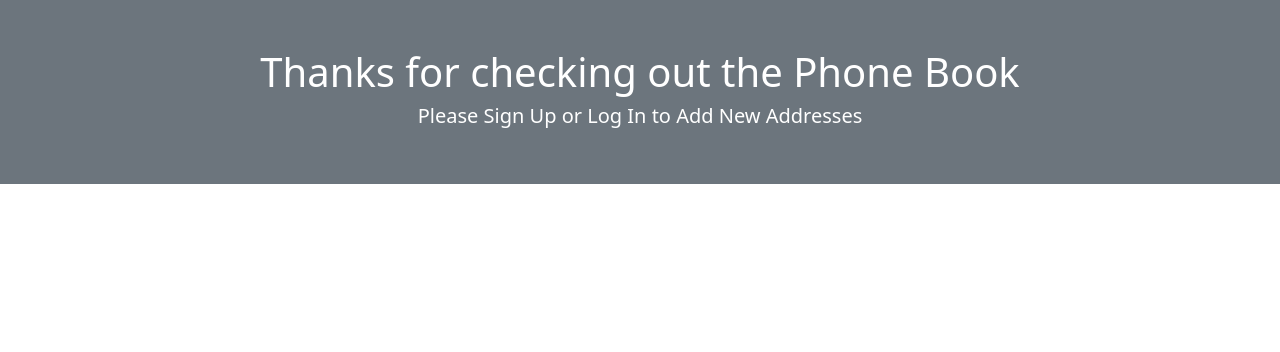
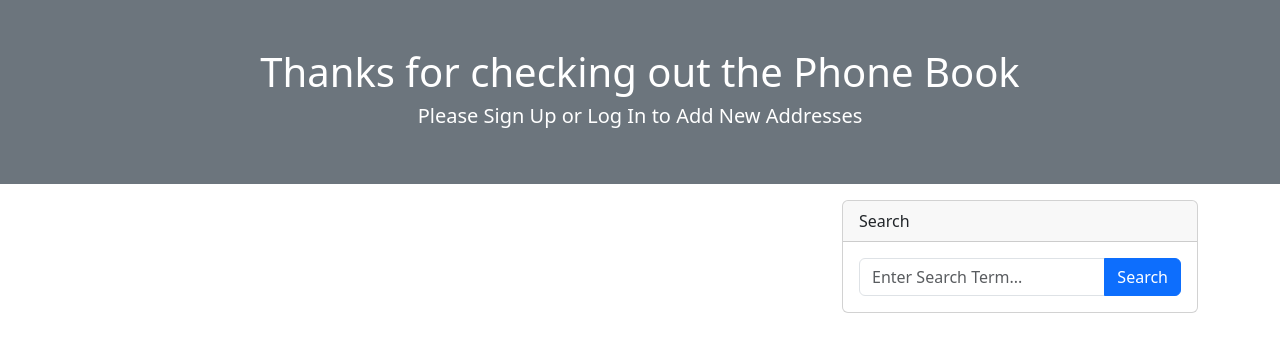
Before and after one commit to Eren-Enou/Flask_Phone_Book, a Flask app: page / in a window 1280 px wide. Shown: the part 56-408 px from the top of the page. Run offline with Flask 3, Linux system fonts and the light colour scheme; data that the repository does not hold is empty.

```diff
--- a/app/forms.py
+++ b/app/forms.py
@@ -1,5 +1,5 @@
 from flask_wtf import FlaskForm
-from wtforms import StringField, PasswordField, SubmitField, EmailField, TextAreaField
+from wtforms import StringField, PasswordField, SubmitField, EmailField
 from wtforms.validators import InputRequired, EqualTo
 
 
--- a/app/routes.py
+++ b/app/routes.py
@@ -6,7 +6,7 @@ from app.models import User, Address
 from flask_login import login_user, logout_user, login_required, current_user
 
 
-@app.route('/')
+@app.route('/', methods=["GET", "POST"])
 def index():
     addresses = Address.query.all()
     form = SearchForm()
@@ -17,6 +17,7 @@ def index():
 
 
 @app.route('/address', methods=["GET", "POST"])
+@login_required
 def address():
     # Create an instance of the form (in the context of the current request)
     form = AddressForm()
--- a/app/templates/index.html
+++ b/app/templates/index.html
@@ -60,7 +60,20 @@
 
         <!-- Right 1/3 Column -->
         <div class="col-12 col-lg-4 order-0 order-lg-1">
-
+            <div class="position-sticky top-0">
+                <div class="card mt-3">
+                    <div class="card-header">Search</div>
+                    <div class="card-body">
+                        <form action="" method="post">
+                            {{ form.csrf_token }}
+                            <div class="input-group">
+                                {{ form.search_term(class="form-control", placeholder="Enter Search Term...") }}
+                                {{ form.submit(class="btn btn-primary") }}
+                            </div>
+                        </form>
+                    </div>
+                </div>
+            </div>
         </div>
     </div>
 {% endblock %}
```
Also changed, not shown: app.db.
